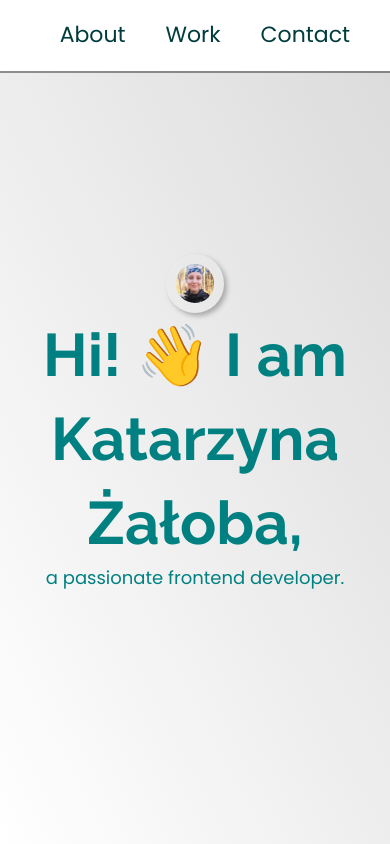
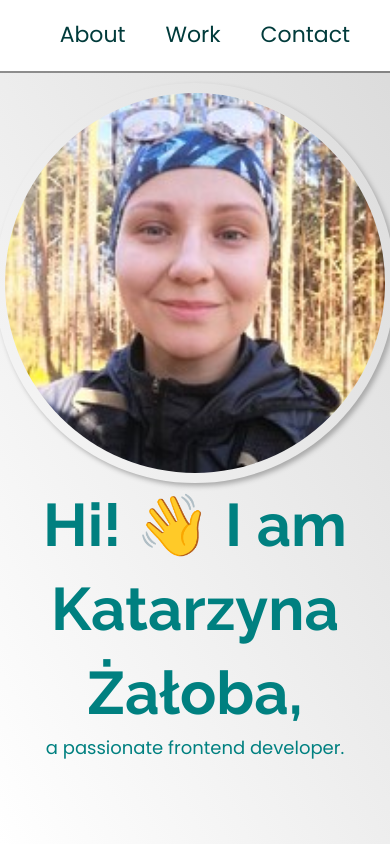
Before and after one commit to KatarzynaZaloba/personal-portfolio-page, a plain HTML site: page index.html in a window 390 px wide. Shown: the top 844 px of the page. Drawn offline with Linux system fonts and the light colour scheme.

Commit message:
image is visible on mobile now

```diff
--- a/styles.css
+++ b/styles.css
@@ -5,10 +5,16 @@
     --main-gray: #ececec;
 }
 
-@media (max-width: 61.25em)
-html {
-    font-size: 58%;
+@media (max-width: 61.25em) {
+    html {
+        font-size: 58%;
+    }
+    .portrait {
+        width: 400px;
+        height: 400px;
+    }
 }
+
 
 html {
     box-sizing: border-box;
@@ -122,12 +128,10 @@ h1, h2 {
 
 img {
     display: block;
-    width: 100%;
 }
 
 .portrait {
     padding: 10;
-    width: 15%;
     border-radius: 50%;
     box-shadow: 3px 3px 5px #aaaaaa;
 
```
